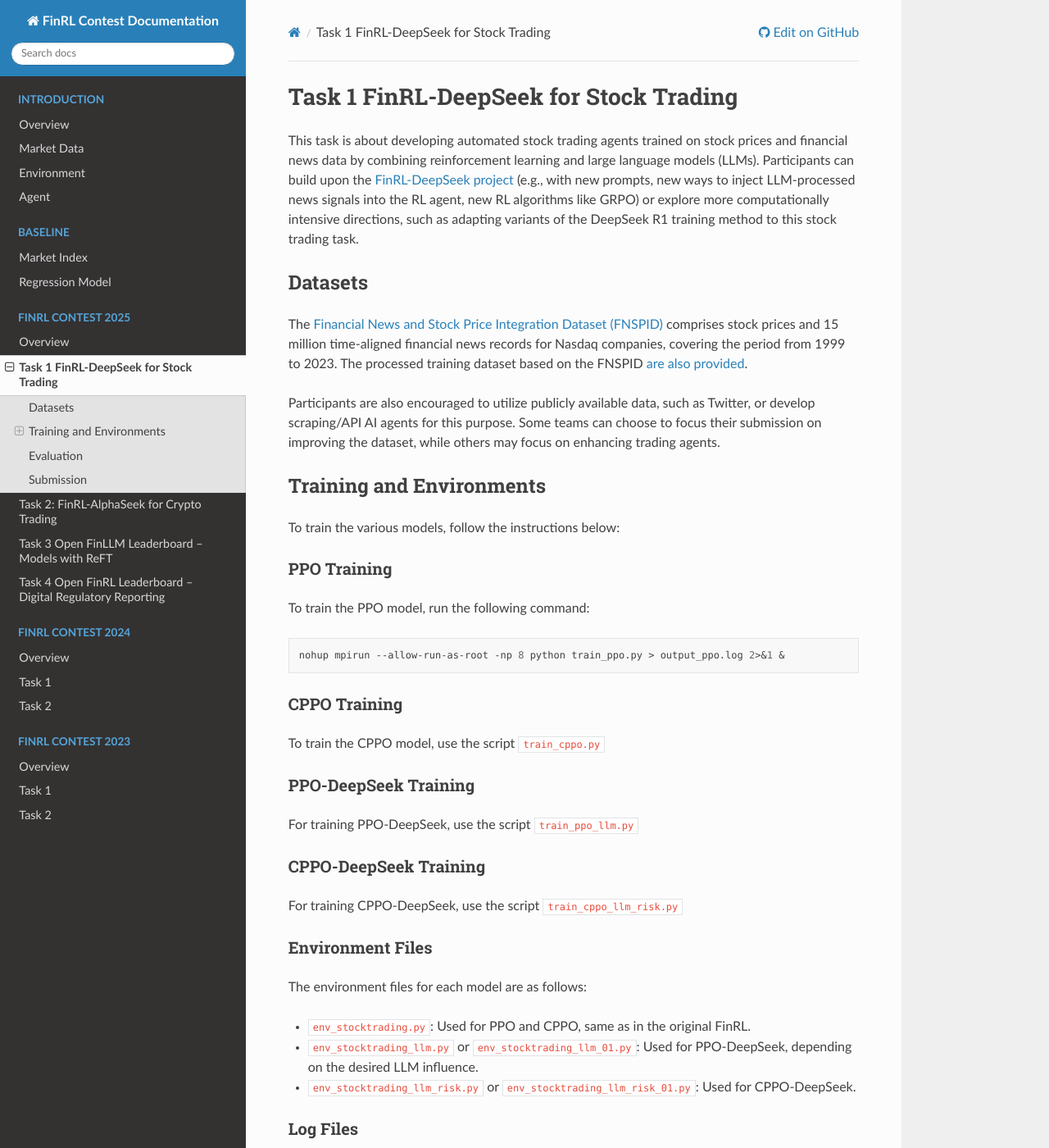
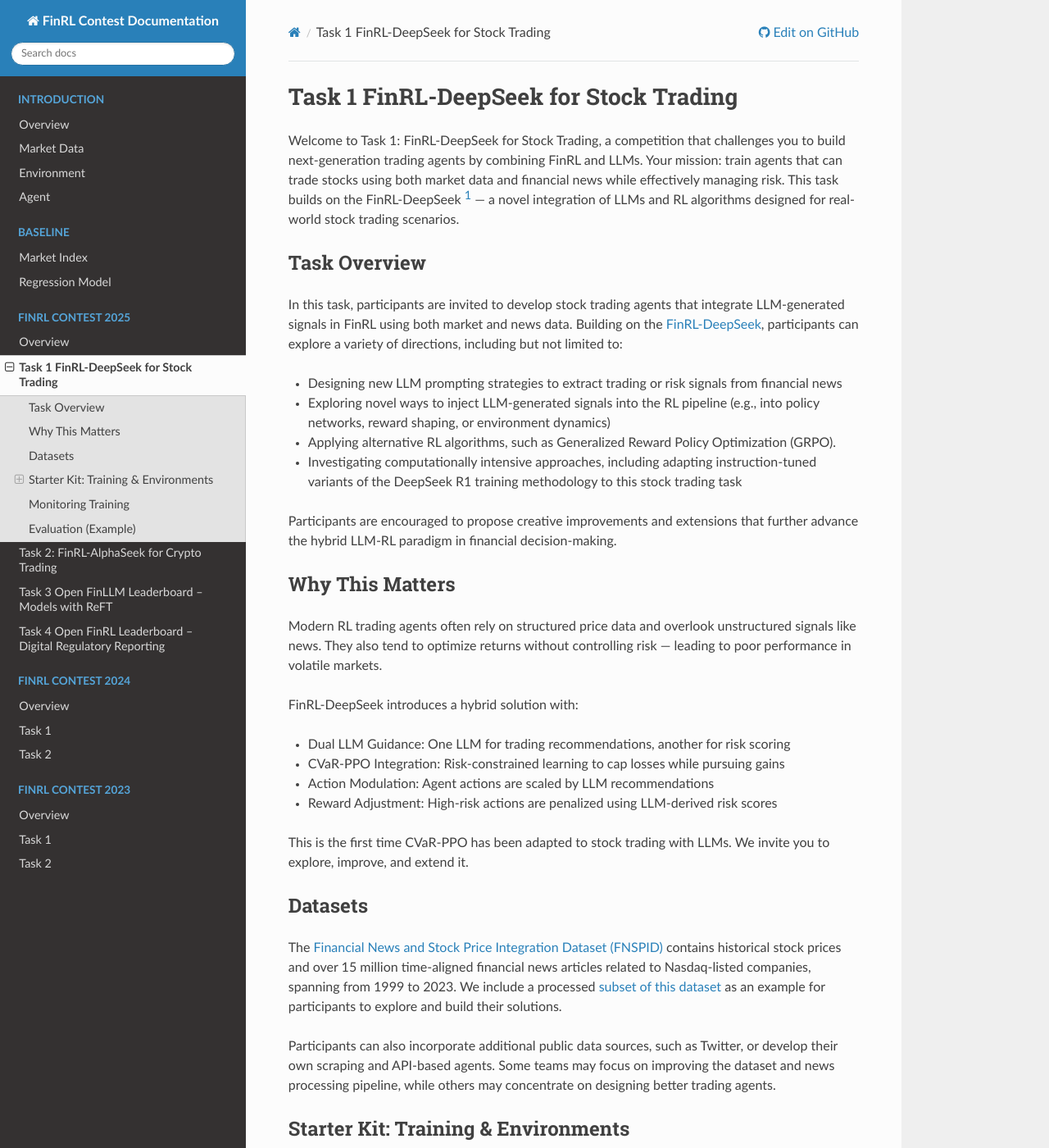
Before and after one commit to Xingyu025/FinAI-Contest, a Sphinx documentation site: the page built from docs/source/finrl2025/task1.rst, in a window 1280 px wide and 1400 px high. Shown: the whole window at 82% size. Built offline with Sphinx 7.4.7 and the Read the Docs theme 3.1.0, drawn with Linux system fonts in a browser that asks for light colours; some of the changed text lies outside the part shown.

Commit message:
update FinRL Contest 2025 task 1

```diff
--- a/docs/source/finrl2025/task1.rst
+++ b/docs/source/finrl2025/task1.rst
@@ -2,78 +2,110 @@
 Task 1 FinRL-DeepSeek for Stock Trading
 =========================================
 
-This task is about developing automated stock trading agents trained on stock prices and financial news data by combining reinforcement learning and large language models (LLMs). Participants can build upon the `FinRL-DeepSeek project <https://github.com/benstaf/FinRL_DeepSeek>`_ (e.g., with new prompts, new ways to inject LLM-processed news signals into the RL agent, new RL algorithms like GRPO) or explore more computationally intensive directions, such as adapting variants of the DeepSeek R1 training method to this stock trading task.
+Welcome to Task 1: FinRL-DeepSeek for Stock Trading, a competition that challenges you to build next-generation trading agents by combining FinRL and LLMs. Your mission: train agents that can trade stocks using both market data and financial news while effectively managing risk. This task builds on the FinRL-DeepSeek [1]_ — a novel integration of LLMs and  RL algorithms designed for real-world stock trading scenarios.
+
+Task Overview
+----------------
+In this task, participants are invited to develop stock trading agents that integrate LLM-generated signals in FinRL using both market and news data. Building on the `FinRL-DeepSeek <https://github.com/benstaf/FinRL_DeepSeek>`_, participants can explore a variety of directions, including but not limited to:
+
+- Designing new LLM prompting strategies to extract trading or risk signals from financial news
+- Exploring novel ways to inject LLM-generated signals into the RL pipeline (e.g., into policy networks, reward shaping, or environment dynamics)
+- Applying alternative RL algorithms, such as Generalized Reward Policy Optimization (GRPO).
+- Investigating computationally intensive approaches, including adapting instruction-tuned variants of the DeepSeek R1 training methodology to this stock trading task
+
+Participants are encouraged to propose creative improvements and extensions that further advance the hybrid LLM-RL paradigm in financial decision-making.
+
+Why This Matters
+----------------
+Modern RL trading agents often rely on structured price data and overlook unstructured signals like news. They also tend to optimize returns without controlling risk — leading to poor performance in volatile markets.
+
+FinRL-DeepSeek introduces a hybrid solution with:
+
+- Dual LLM Guidance: One LLM for trading recommendations, another for risk scoring
+- CVaR-PPO Integration: Risk-constrained learning to cap losses while pursuing gains
+- Action Modulation: Agent actions are scaled by LLM recommendations
+- Reward Adjustment: High-risk actions are penalized using LLM-derived risk scores
+
+This is the first time CVaR-PPO has been adapted to stock trading with LLMs. We invite you to explore, improve, and extend it.
+
 
 Datasets
 --------
 
-The `Financial News and Stock Price Integration Dataset (FNSPID) <https://huggingface.co/datasets/Zihan1004/FNSPID>`_ comprises stock prices and 15 million time-aligned financial news records for Nasdaq companies, covering the period from 1999 to 2023. The processed training dataset based on the FNSPID `are also provided <https://huggingface.co/datasets/benstaf/nasdaq_2013_2023>`_.
+The `Financial News and Stock Price Integration Dataset (FNSPID) <https://huggingface.co/datasets/Zihan1004/FNSPID>`_ contains historical stock prices and over 15 million time-aligned financial news articles related to Nasdaq-listed companies, spanning from 1999 to 2023. We include a processed `subset of this dataset <https://huggingface.co/datasets/benstaf/nasdaq_2013_2023>`_ as an example for participants to explore and build their solutions.
 
-Participants are also encouraged to utilize publicly available data, such as Twitter, or develop scraping/API AI agents for this purpose. Some teams can choose to focus their submission on improving the dataset, while others may focus on enhancing trading agents.
+Participants can also incorporate additional public data sources, such as Twitter, or develop their own scraping and API-based agents. Some teams may focus on improving the dataset and news processing pipeline, while others may concentrate on designing better trading agents.
 
-Training and Environments
-------------
+
+Starter Kit: Training & Environments
+-------------------------------------
+This `starter kit <https://github.com/Open-Finance-Lab/FinRL_Contest_2025/tree/main/Task_1_FinRL_DeepSeek_Stock>`_ includes training scripts and environment files for PPO-based and CPPO-based stock trading agents, including LLM-enhanced versions. Follow the instructions below to get started.
+
+Training Commands
+~~~~~~~~~~~~~~~~~~~~~~~
+You can train different types of trading agents using the following scripts. Each script corresponds to a specific reinforcement learning setup, ranging from standard PPO to LLM-enhanced and risk-sensitive configurations.
 
 To train the various models, follow the instructions below:
 
-PPO Training
-=========================
+.. list-table:: Model Types and Training Scripts
+   :header-rows: 1
+   :widths: 20 40 40
 
-To train the PPO model, run the following command:
-
-.. code-block:: bash
-
-    nohup mpirun --allow-run-as-root -np 8 python train_ppo.py > output_ppo.log 2>&1 &
-
-CPPO Training
-=========================
-
-To train the CPPO model, use the script ``train_cppo.py``
-
-PPO-DeepSeek Training
-=========================
-
-For training PPO-DeepSeek, use the script ``train_ppo_llm.py``
-
-CPPO-DeepSeek Training
-=========================
-
-For training CPPO-DeepSeek, use the script ``train_cppo_llm_risk.py``
+   * - Model Type
+     - Description
+     - Training Script / Command
+   * - PPO
+     - Standard Proximal Policy Optimization (no LLM)
+     - ``nohup mpirun --allow-run-as-root -np 8 python train_ppo.py > output_ppo.log 2>&1 &``
+   * - CPPO
+     - Conditional Value-at-Risk PPO (risk-sensitive)
+     - ``python train_cppo.py``
+   * - PPO-DeepSeek
+     - PPO with LLM-enhanced trading signals
+     - ``python train_ppo_llm.py``
+   * - CPPO-DeepSeek
+     - CPPO with LLM-based recommendations and risk
+     - ``python train_cppo_llm_risk.py``
 
 Environment Files
-=========================
+~~~~~~~~~~~~~~~~~~
+Each training script corresponds to a specific environment implementation:
 
-The environment files for each model are as follows:
+.. list-table:: Environment Files and Usage
+   :header-rows: 1
+   :widths: 40 60
 
-- ``env_stocktrading.py``: Used for PPO and CPPO, same as in the original FinRL.
-- ``env_stocktrading_llm.py`` or ``env_stocktrading_llm_01.py``: Used for PPO-DeepSeek, depending on the desired LLM influence.
-- ``env_stocktrading_llm_risk.py`` or ``env_stocktrading_llm_risk_01.py``: Used for CPPO-DeepSeek.
+   * - Environment File
+     - Used In
+   * - ``env_stocktrading.py``
+     - PPO, CPPO (standard FinRL environment)
+   * - ``env_stocktrading_llm.py`` or ``env_stocktrading_llm_01.py``
+     - PPO-DeepSeek (LLM-modulated trading)
+   * - ``env_stocktrading_llm_risk.py`` or ``env_stocktrading_llm_risk_01.py``
+     - CPPO-DeepSeek (LLM + risk scoring)
 
-Log Files
-=========================
+Monitoring Training
+--------------------
+Each training script outputs logs (e.g., output_ppo.log). Key metrics to monitor include:
 
-Log files such as ``output_ppo.log`` should be monitored during training. Key metrics to observe include:
+- AverageEpRet: Average episode return
+- KL: KL divergence for policy update stability
+- ClipFrac: Fraction of clipped policy updates
 
-- ``AverageEpRet``
-- ``KL``
-- ``ClipFrac``
+Use these metrics to track learning progress and tune hyperparameters accordingly.
 
-Evaluation
-------------
+Evaluation (Example)
+----------------------
+We provide an example evaluation workflow for the trading period 2019–2023, implemented in the `FinRL_DeepSeek_backtest.ipynb (Colab notebook) <https://colab.research.google.com/github/benstaf/FinRL_DeepSeek/blob/main/FinRL_DeepSeek_backtesting.ipynb#scrollTo=7r6aAYR1jOdN>`_. This example uses the following metrics to assess both return and risk-adjusted performance:
 
-Evaluation in the trading phase (2019-2023) is conducted in the ``FinRL_DeepSeek_backtest.ipynb`` Colab notebook. The metrics used are:
+- Information Ratio – Measures risk-adjusted return relative to a benchmark
+- Conditional Value at Risk (CVaR) – Quantifies expected losses in extreme downside scenarios
+- Rachev Ratio – Captures the balance between upside potential and downside risk
+- Outperformance Frequency – Measures how often the strategy outperforms the benchmark in rolling windows
 
-- Information Ratio
-- CVaR
-- Rachev Ratio
+Note: This evaluation setup is provided as a reference. Participants are encouraged to explore additional metrics or adapt the backtesting pipeline to fit their model's characteristics.
 
-Adding Outperformance frequency would be beneficial.
 
-Submission
-------------
+**References**
 
-For evaluation, please submit the following links along with your paper:
-
-- GitHub repository link
-- Hugging Face link
-- Colab notebook link
+.. [1] Mostapha Benhenda. 2025. FinRL-DeepSeek: LLM-Infused Risk-Sensitive Reinforcement Learning for Trading Agents. arXiv preprint arXiv:2502.07393 (2025).
--- a/docs/source/intro/data.rst
+++ b/docs/source/intro/data.rst
@@ -5,7 +5,7 @@
 
     - **OHLCV data**: daily open, high, low, close, volume data for stocks.
     - **Limit Order Book (LOB) data**: second-level LOB data for Bitcoin.
-    - **Financial news data**: Financial news for different stocks.
+    - **Financial news data**: financial news for different stocks.
 
 OHLCV data
 ---------------------------
@@ -13,11 +13,11 @@
 ~~~~~~~~~~~~~~~~~
 For stock trading tasks, we use daily OHLCV data, a rich source for learning financial market behaviors and trends. It’s a list of five most common types of data in financial analysis:
 
-    - **Open**: The price at which the stock opened for trading on a trading day.
-    - **High**: The highest price at which the stock traded during a trading day.
-    - **Low**: The lowest price at which the stock traded during a trading day.
-    - **Close**: The price at which the stock closed at the end of a trading day.
-    - **Volume**: The total number of shares traded during a trading day.
+    - **Open**: the price at which the stock opened for trading on a trading day.
+    - **High**: the highest price at which the stock traded during a trading day.
+    - **Low**: the lowest price at which the stock traded during a trading day.
+    - **Close**: the price at which the stock closed at the end of a trading day.
+    - **Volume**: the total number of shares traded during a trading day.
 
 To download the OHLCV data, we can use `yfinance`. The data is stored in a CSV file, which can be easily read and processed.
 
@@ -39,7 +39,45 @@
 
 Feature Engineering
 ~~~~~~~~~~~~~~~~~~~~~
+We also provide 10 market indicators, which are explained below.
 
+.. list-table::
+   :header-rows: 1
+   :widths: 10 20 50
+
+   * - Indicator
+     - Name
+     - Description
+   * - macd
+     - Moving Average Convergence Divergence
+     - A trend-following momentum indicator that shows the relationship between two exponential moving averages (EMAs) of a stock’s price. Traders use the MACD to identify potential trend changes, divergence between price and momentum, and overbought or oversold conditions.
+   * - boll_ub
+     - Bollinger Bands Upper Band
+     - Bollinger Bands are used to visualize the volatility and potential price levels of a stock. The upper band represents the upper volatility boundary, showing where the price might find resistance.
+   * - boll_lb
+     - Bollinger Bands Lower Band
+     - The lower band represents the lower volatility boundary and shows where the price might find support.
+   * - rsi_30
+     - Relative Strength Index for 30 periods
+     - A momentum oscillator that measures the speed and change of price movements. RSI oscillates between zero and 100.
+   * - cci_30
+     - Commodity Channel Index for 30 periods
+     - A versatile indicator that can be used to identify a new trend or warn of extreme conditions. It measures the current price level relative to an average price level over a given period of time.
+   * - dx_30
+     - Directional Movement Index for 30 periods
+     - An indicator that assesses the strength and direction of a trend by comparing highs and lows over time.
+   * - close_30
+     - 30-Period Simple Moving Average of Closing Prices
+     - Represents the average closing price over the last 30 periods. This moving average smooths price data to help identify trends and potential support/resistance levels.
+   * - close_60
+     - 60-Period Simple Moving Average of Closing Prices
+     - Represents the average closing price over the last 60 periods. Like the 30-period average, it helps visualize longer-term trends and support/resistance zones.
+   * - vix
+     - Volatility Index
+     - Often referred to as the "fear index", it represents the market's expectation of 30-day forward-looking volatility. Calculated from prices of selected stock option contracts on the S&P 500 Index.
+   * - turbulance
+     - Turbulence
+     - A risk control measure used in FinRL that quantifies extreme asset price fluctuations, useful for handling worst-case market scenarios like the 2007–2008 financial crisis.
 
 Limit Order Book (LOB) data
 ---------------------------
```
Also changed, not shown: 10 other files.
